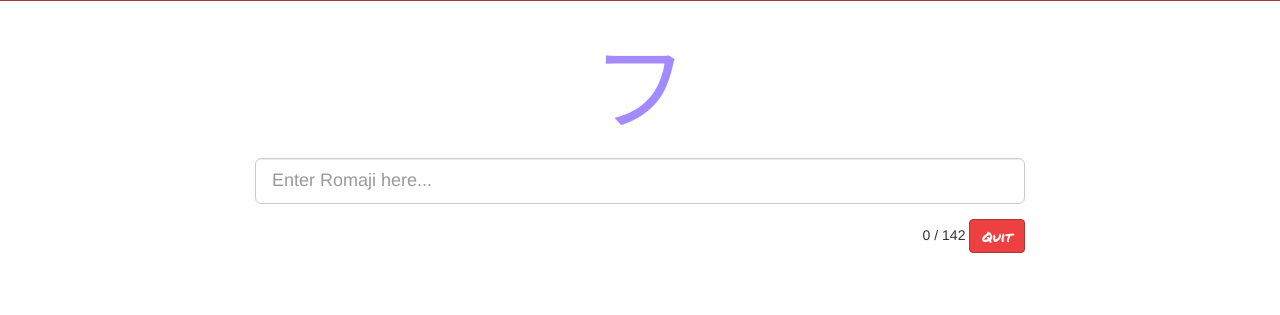
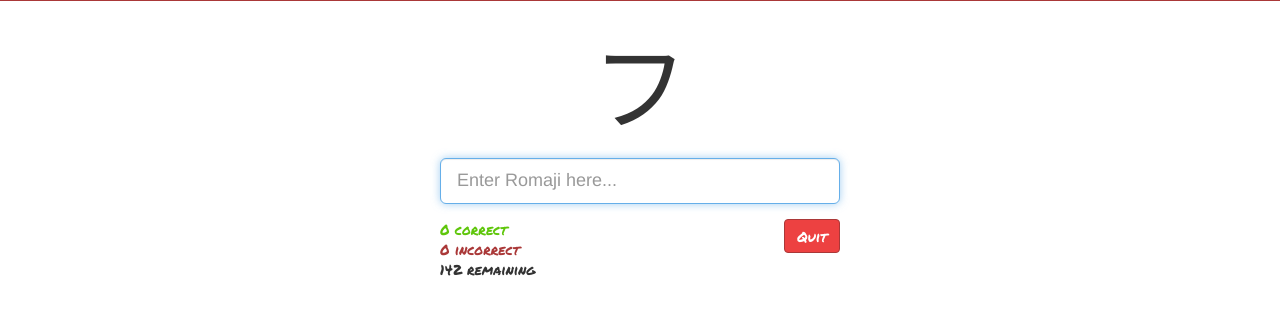
Before and after one commit to fbacall/learn-kana, a plain HTML site: page index.html in a window 1280 px wide. Both pictures are taken after a click on the button "Start!". Shown: the part 51-366 px from the top of the page. Drawn offline with nearby package versions, Linux system fonts and the light colour scheme.

Commit message:
Display correct/incorrect/remaining in quiz. Style tweaks

```diff
--- a/css/styles.css
+++ b/css/styles.css
@@ -1,4 +1,4 @@
-h1,h2,h3,h4,.btn,.nav-tabs {
+h1, h2, h3, h4, .btn, .nav-tabs, #progress {
     font-family: "Permanent Marker", cursive;
 }
 
@@ -22,7 +22,6 @@ h1,h2,h3,h4,.btn,.nav-tabs {
 
 #current-kana {
     font-size: 96px;
-    color: #a38bff;
     text-align: center;
 }
 
@@ -49,6 +48,11 @@ h1,h2,h3,h4,.btn,.nav-tabs {
 
 #results-tally .kana {
     font-size: 24px;
+}
+
+#quiz {
+    max-width: 400px;
+    margin: auto;
 }
 
 .wrong {
@@ -162,3 +166,8 @@ h1,h2,h3,h4,.btn,.nav-tabs {
     background-color: #f57576;
     border-color: #ed4141;
 }
+
+#progress {
+    list-style: none;
+    padding-left: 0;
+}
--- a/index.html
+++ b/index.html
@@ -30,10 +30,9 @@
       <input id="input" type="text" class="form-control input-lg" placeholder="Enter Romaji here..."/>
     </div>
 
-    <p class="text-right">
-      <span id="progress"></span>
-      <button id="end-quiz" class="btn btn-danger">Quit</button>
-    </p>
+    <button id="end-quiz" class="btn btn-danger pull-right">Quit</button>
+
+    <ul id="progress"></ul>
   </div>
 
   <div id="results" style="display: none">
@@ -45,7 +44,7 @@
         </h2>
       </div>
       <div class="col-xs-5 text-right">
-        <button id="reset-quiz" class="btn btn-success btn-lg">Try again</button>
+        <button id="reset-quiz" class="btn btn-success btn-lg">Restart</button>
       </div>
     </div>
 
--- a/js/client.js
+++ b/js/client.js
@@ -95,7 +95,10 @@ function checkInput(val) {
 }
 
 function nextKana() {
-  $('#progress').html('' + (answers.correct + answers.incorrect) + ' / ' + activeKana.length);
+  $('#progress').html(
+      '<li class="right">' + answers.correct + ' correct</li>' +
+      '<li class="wrong">' + answers.incorrect + ' incorrect</li>' +
+      '<li>' + (activeKana.length - answers.correct - answers.incorrect) + ' remaining</li>');
   if(++currentKanaIndex >= activeKana.length)
     endQuiz();
   else
@@ -139,6 +142,7 @@ function startQuiz() {
   activeKana.shuffle();
   $('#select-kana').hide();
   $('#quiz').show();
+  $('#input').focus();
   nextKana();
 }
 
```
